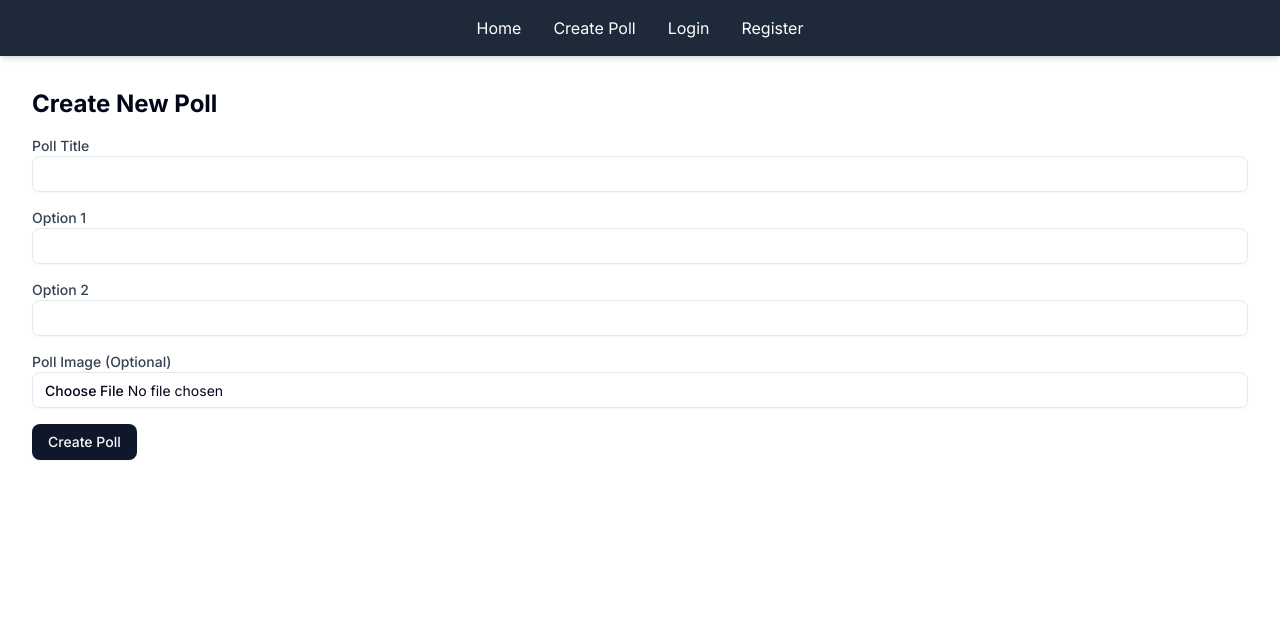
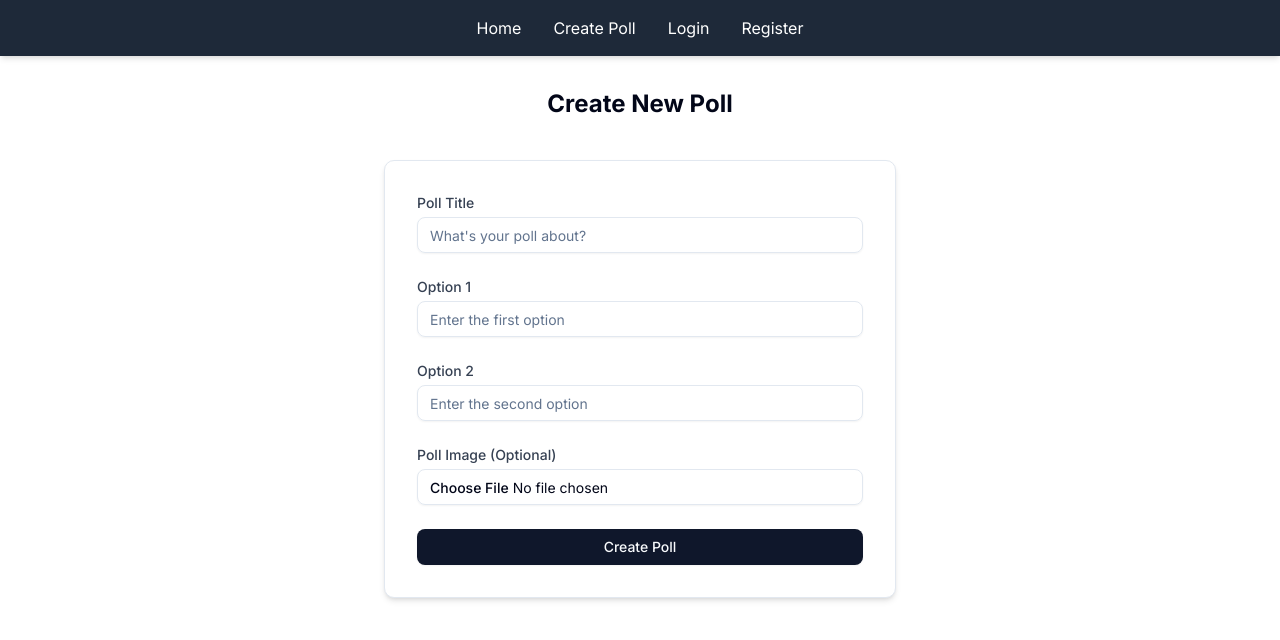
Before and after one commit to Iganza-roy/ALX_AI_4_DEVS, a Next.js app in the folder Polling_App/: page /polls/create in a window 1280 px wide. Shown: the top 640 px of the page. Built offline with nearby package versions, Linux system fonts and the light colour scheme; no server answers.

Commit message:
feat: add Radix UI components and Supabase auth helpers for improved functionality and UI

```diff
--- a/Polling_App/package.json
+++ b/Polling_App/package.json
@@ -9,7 +9,10 @@
     "lint": "eslint"
   },
   "dependencies": {
+    "@radix-ui/react-progress": "^1.1.7",
     "@radix-ui/react-slot": "^1.2.3",
+    "@supabase/auth-helpers-nextjs": "^0.10.0",
+    "@supabase/ssr": "^0.7.0",
     "@supabase/supabase-js": "^2.56.1",
     "add": "^2.0.6",
     "card": "^2.5.4",
--- a/Polling_App/src/app/auth/register/page.js
+++ b/Polling_App/src/app/auth/register/page.js
@@ -1,4 +1,4 @@
-import AuthForm from '../../../src/components/AuthForm';
+import AuthForm from '../../../components/AuthForm';
 
 export default function RegisterPage() {
   return (
--- a/Polling_App/src/app/polls/[pollId]/page.js
+++ b/Polling_App/src/app/polls/[pollId]/page.js
@@ -1,3 +1,5 @@
+"use server"
+
 import PollDetail from '../../../../src/components/PollDetail';
 import { getPollById } from '../../../../src/lib/actions';
 
--- a/Polling_App/src/app/polls/create/page.js
+++ b/Polling_App/src/app/polls/create/page.js
@@ -4,7 +4,7 @@ import { createPoll } from '../../../lib/actions';
 export default function CreatePollPage() {
   return (
     <div className='container mx-auto p-4'>
-      <h1 className='text-2xl font-bold mb-4'>Create New Poll</h1>
+      <h1 className='text-2xl font-bold mb-4 text-center'>Create New Poll</h1>
       <PollForm action={createPoll} />
     </div>
   );
--- a/Polling_App/src/app/polls/page.js
+++ b/Polling_App/src/app/polls/page.js
@@ -3,7 +3,7 @@ import PollList from '../../components/PollList';
 export default function PollsPage() {
   return (
     <div className='container mx-auto p-4'>
-      <h1 className='text-2xl font-bold mb-4'>All Polls</h1>
+      <h1 className='text-2xl font-bold mb-4 text-center'>All Polls</h1>
       <PollList />
     </div>
   );
--- a/Polling_App/src/components/AuthForm.js
+++ b/Polling_App/src/components/AuthForm.js
@@ -2,7 +2,7 @@
 
 import { Input } from './ui/input';
 import { Button } from './ui/button';
-import { signUp, signIn } from '../lib/actions';
+import { signUp, signIn } from '../lib/auth';
 
 export default function AuthForm({ type }) {
   return (
--- a/Polling_App/src/components/PollDetail.js
+++ b/Polling_App/src/components/PollDetail.js
@@ -1,3 +1,5 @@
+'use server';
+
 import Image from 'next/image';
 import { Button } from './ui/button';
 import {
--- a/Polling_App/src/components/PollForm.js
+++ b/Polling_App/src/components/PollForm.js
@@ -1,45 +1,79 @@
-import { Input } from '../components/ui/input';
-import { Button } from '../components/ui/button';
+import { Input } from '@/components/ui/input';
+import { Button } from '@/components/ui/button';
+import { createPoll } from '@/lib/actions';
+
 export default function PollForm() {
   return (
-    <form className='space-y-4'>
+    <form
+      action={createPoll}
+      className='mx-auto mt-10 max-w-lg space-y-6 rounded-lg border bg-white p-8 shadow-md dark:border-gray-700 dark:bg-gray-800'
+    >
       <div>
         <label
           htmlFor='title'
-          className='block text-sm font-medium text-gray-700'
+          className='block text-sm font-medium text-gray-700 dark:text-gray-300'
         >
           Poll Title
         </label>
-        <Input type='text' id='title' name='title' required />
+        <Input
+          type='text'
+          id='title'
+          name='title'
+          required
+          placeholder="What's your poll about?"
+          className='mt-1'
+        />
       </div>
       <div>
         <label
           htmlFor='option1'
-          className='block text-sm font-medium text-gray-700'
+          className='block text-sm font-medium text-gray-700 dark:text-gray-300'
         >
           Option 1
         </label>
-        <Input type='text' id='option1' name='option1' required />
+        <Input
+          type='text'
+          id='option1'
+          name='option1'
+          required
+          placeholder='Enter the first option'
+          className='mt-1'
+        />
       </div>
       <div>
         <label
           htmlFor='option2'
-          className='block text-sm font-medium text-gray-700'
+          className='block text-sm font-medium text-gray-700 dark:text-gray-300'
         >
           Option 2
         </label>
-        <Input type='text' id='option2' name='option2' required />
+        <Input
+          type='text'
+          id='option2'
+          name='option2'
+          required
+          placeholder='Enter the second option'
+          className='mt-1'
+        />
       </div>
       <div>
         <label
           htmlFor='image'
-          className='block text-sm font-medium text-gray-700'
+          className='block text-sm font-medium text-gray-700 dark:text-gray-300'
         >
           Poll Image (Optional)
         </label>
-        <Input type='file' id='image' name='image' accept='image/*' />
+        <Input
+          type='file'
+          id='image'
+          name='image'
+          accept='image/*'
+          className='mt-1'
+        />
       </div>
-      <Button type='submit'>Create Poll</Button>
+      <Button type='submit' className='w-full'>
+        Create Poll
+      </Button>
     </form>
   );
 }
--- /dev/null
+++ b/Polling_App/src/components/ui/progress.jsx
@@ -0,0 +1,29 @@
+"use client"
+
+import * as React from "react"
+import * as ProgressPrimitive from "@radix-ui/react-progress"
+
+import { cn } from "@/lib/utils"
+
+function Progress({
+  className,
+  value,
+  ...props
+}) {
+  return (
+    <ProgressPrimitive.Root
+      data-slot="progress"
+      className={cn(
+        "bg-primary/20 relative h-2 w-full overflow-hidden rounded-full",
+        className
+      )}
+      {...props}>
+      <ProgressPrimitive.Indicator
+        data-slot="progress-indicator"
+        className="bg-primary h-full w-full flex-1 transition-all"
+        style={{ transform: `translateX(-${100 - (value || 0)}%)` }} />
+    </ProgressPrimitive.Root>
+  );
+}
+
+export { Progress }
--- a/Polling_App/src/lib/auth.js
+++ b/Polling_App/src/lib/auth.js
@@ -1,9 +1,12 @@
+'use server';
+
 import { supabase } from './supabase';
 import { redirect } from 'next/navigation';
+import { createRouteHandlerClient } from '@supabase/auth-helpers-nextjs';
+import { cookies } from 'next/headers';
+import { NextResponse } from 'next/server';
 
 export async function signUp(formData) {
-  'use server';
-
   const email = formData.get('email');
   const password = formData.get('password');
 
@@ -21,8 +24,6 @@ export async function signUp(formData) {
 }
 
 export async function signIn(formData) {
-  'use server';
-
   const email = formData.get('email');
   const password = formData.get('password');
 
@@ -36,7 +37,7 @@ export async function signIn(formData) {
     return { error: error.message };
   }
 
-  redirect('/polls'); // Redirect to polls page after successful login
+  redirect('/'); // Redirect to home page after successful login
 }
 
 export async function signOut() {
@@ -67,3 +68,16 @@ export async function getUser() {
 
   return user;
 }
+
+export async function GET(request) {
+  const requestUrl = new URL(request.url);
+  const code = requestUrl.searchParams.get('code');
+
+  if (code) {
+    const supabase = createRouteHandlerClient({ cookies });
+    await supabase.auth.exchangeCodeForSession(code);
+  }
+
+  // URL to redirect to after sign in process completes
+  return NextResponse.redirect(requestUrl.origin);
+}
```
Also changed, not shown: Polling_App/src/lib/actions.js, 1 other file (tests, documents, lock files or other folders).
